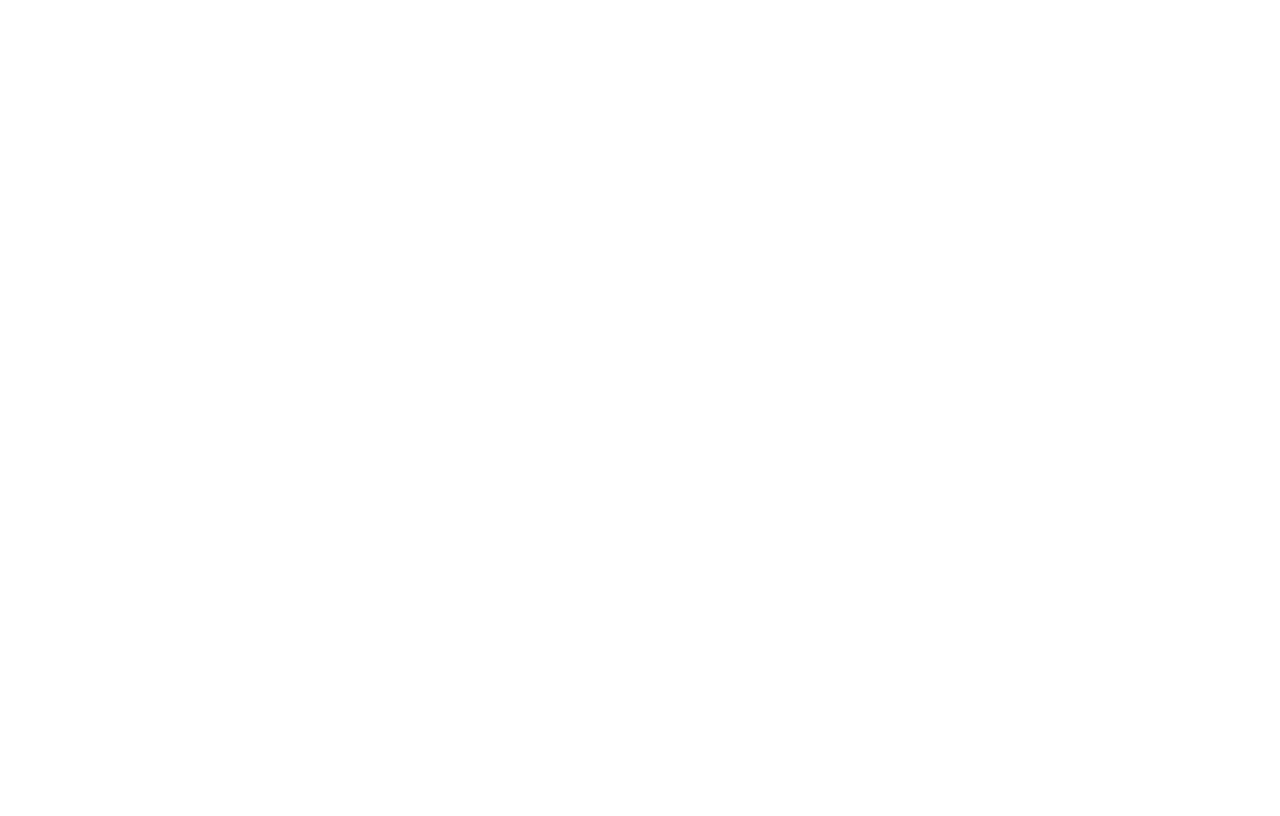
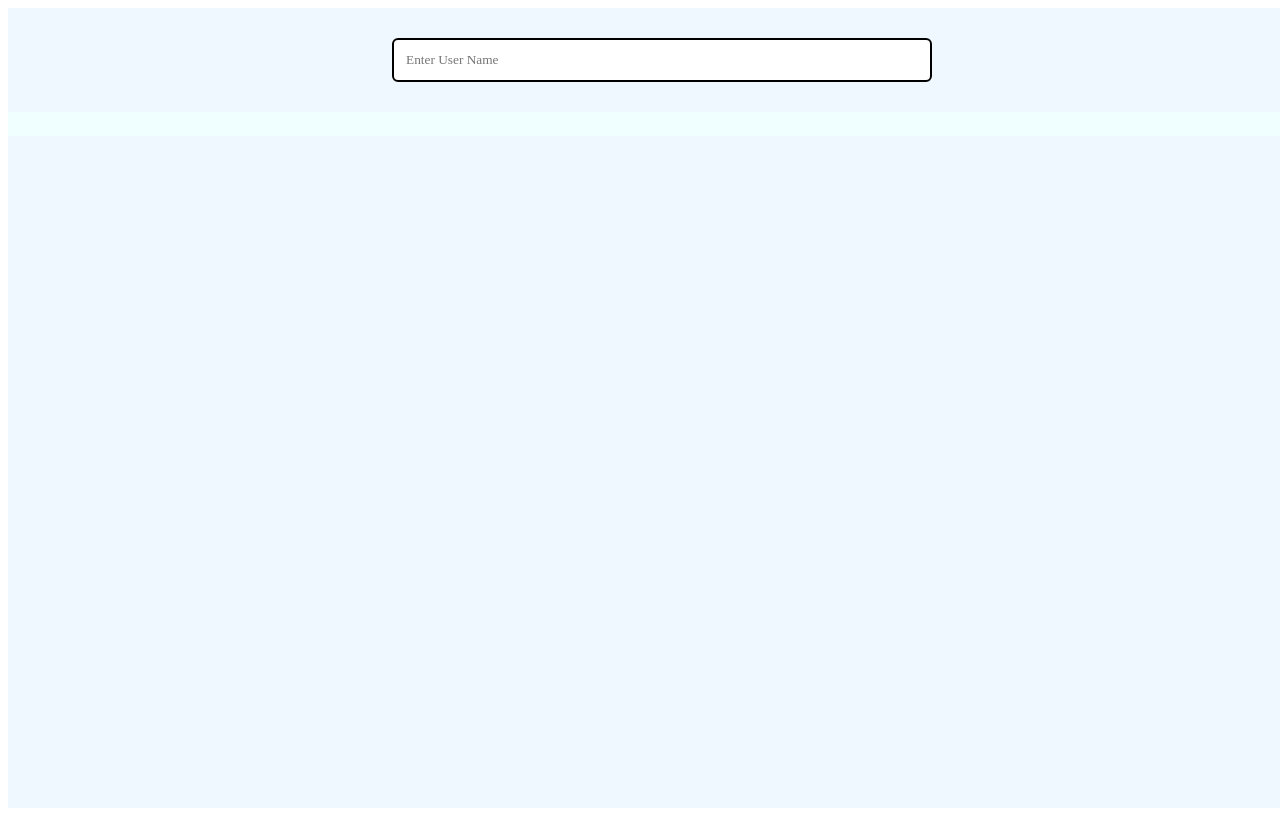
Before and after one commit to kulkarnisanika/react-machine-coding, a React (Vite) app: page /search-bar-debounce in a window 1280 px wide. Before the commit this address had no page. Built offline with nearby package versions, Linux system fonts and the light colour scheme.

Commit message:
debouncing problem implemented

```diff
--- a/src/App.jsx
+++ b/src/App.jsx
@@ -1,3 +1,4 @@
+import SearchBarDebounce from './problems/search-debouncing/SearchBarDebounce';
 import TrafficLight from './problems/traffic-light/TrafficLight'
 import { BrowserRouter, Routes, Route } from 'react-router-dom';
 
@@ -8,6 +9,7 @@
       <Routes>
         <Route path="/" element={<div>Select a problem</div>} />
         <Route path="/traffic-light" element={<TrafficLight />} />
+        <Route path="/search-bar-debounce" element={<SearchBarDebounce />} />
 
       </Routes>
     </BrowserRouter>
--- /dev/null
+++ b/src/problems/search-debouncing/SearchBarDebounce.css
@@ -0,0 +1,44 @@
+.main-container {
+    width: 100vw;
+    height: 100vh;
+    background-color: aliceblue;
+    display: flex;
+    flex-direction: column;
+
+}
+
+.search-bar-container {
+    width: 100%;
+    position: relative;
+    top: 0;
+    left: 0;
+    background-color: aliceblue;
+    padding: 30px 0;
+    display: flex;
+    justify-content: center;
+
+}
+
+
+
+.search-bar{
+    padding:12px;
+    color: black;
+    border: solid black 2px;
+    border-radius: 6px;
+    font-family:serif;
+    width: 100%;
+
+}
+
+.result-box {
+    display: flex;
+    justify-content: center;
+    flex-wrap: wrap;
+    gap: 10px;
+    width: 100%;
+    height: auto;
+    background-color:azure;
+    padding-top: 24px;
+    height: auto;
+}
--- /dev/null
+++ b/src/problems/search-debouncing/SearchBarDebounce.jsx
@@ -0,0 +1,80 @@
+import "./SearchBarDebounce.css"
+import { useEffect, useState } from "react";
+
+const SearchBarDebounce = () => {
+
+    const [searchInput, setSearchInput] = useState('');
+    const [userData, setUserData] = useState([]);
+    const [isLoading, setIsLoading] = useState(false);
+
+    const fetchUsers = async () => {
+        try {
+            setIsLoading(true);
+            const raw = await fetch(`https://dummyjson.com/users/search?q=${searchInput}`);
+            if (!raw.ok) throw new Error("Something went wrong");
+            const userData = await raw.json();
+            setUserData(userData?.users);
+        }
+        catch (e) {
+            console.error(e.message);
+        }
+        finally {
+            setIsLoading(false);
+        }
+    }
+
+    useEffect(() => {
+        if (!searchInput?.trim()) return;
+        let timer = setTimeout(() => {
+            fetchUsers()
+        }, 1000);
+
+        return () => clearTimeout(timer);
+
+    }, [searchInput]);
+
+    const handleInputChange = (e) => {
+        setSearchInput(e.target.value)
+    }
+
+    return (
+
+
+
+        <main className="main-container">
+            <header className="search-bar-container">
+                <form style={{ width: "40%" }} onSubmit={(e) => e.preventDefault()}>
+                    <input className="search-bar" value={searchInput} type="text" onChange={handleInputChange} placeholder="Enter User Name"></input>
+                </form>
+            </header>
+            <section className="result-box">
+                {
+                    !!isLoading ? (
+                        <h1>Fetching User Data....</h1>
+                    ) : searchInput.trim() && userData.length === 0 ? (
+                        <h1>No data found</h1>
+                    ) : (
+                        userData.map((user) => {
+                            const { id, firstName, lastName, email, phone } = user;
+                            return (
+                                <article key={id} style={{ display: "flex", flexDirection: "column", fontFamily: "serif" }}>
+                                    <div style={{ border: "solid black 1px", padding: "24px" }}>
+                                        <h5>{id}</h5>
+                                        <h5>{firstName}</h5>
+                                        <h5>{lastName}</h5>
+                                        <h5>{phone}</h5>
+                                        <h5>{email}</h5>
+                                    </div>
+                                </article>
+                            );
+                        })
+                    )
+                }
+
+            </section>
+        </main>
+
+    )
+}
+
+export default SearchBarDebounce;
--- a/src/problems/traffic-light/traffic-light.css
+++ b/src/problems/traffic-light/traffic-light.css
@@ -17,14 +17,6 @@
 
 }
 
-.btn-container{
-  display: flex;
-  justify-content: center;
-  gap: 24px;
-  padding-top: 20px;
-}
-
-
 .traffic-light{
   width: 100px;
   height: 100px;
@@ -34,7 +26,7 @@
   border-radius: 50%;
   background-color: gray;
   opacity: 60%;
- margin-top:10px;
+  margin-top:10px;
 }
 
 .traffic-light.red{
```
